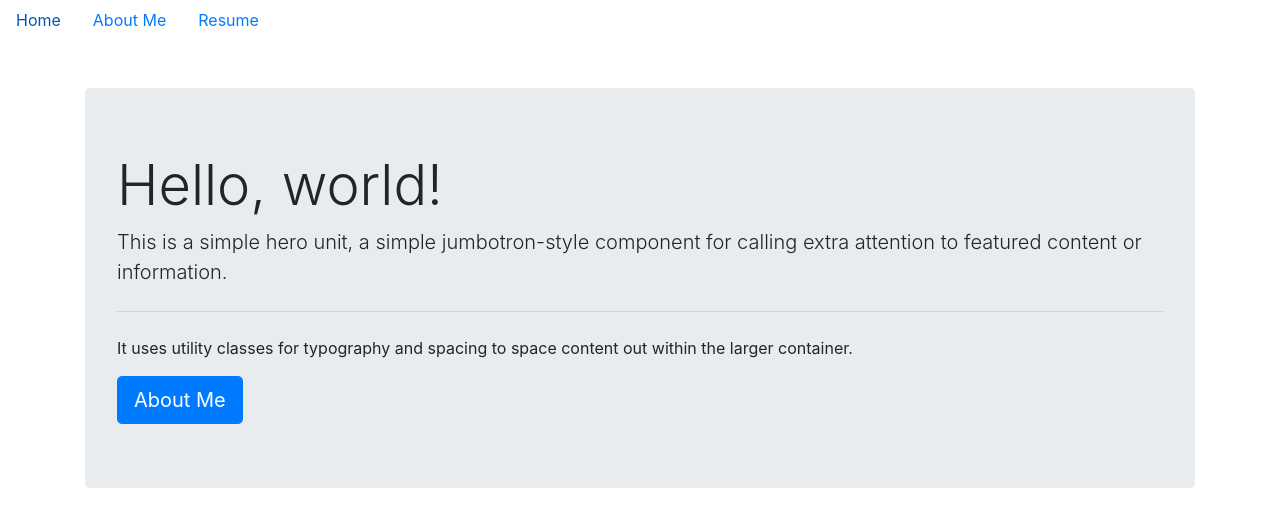
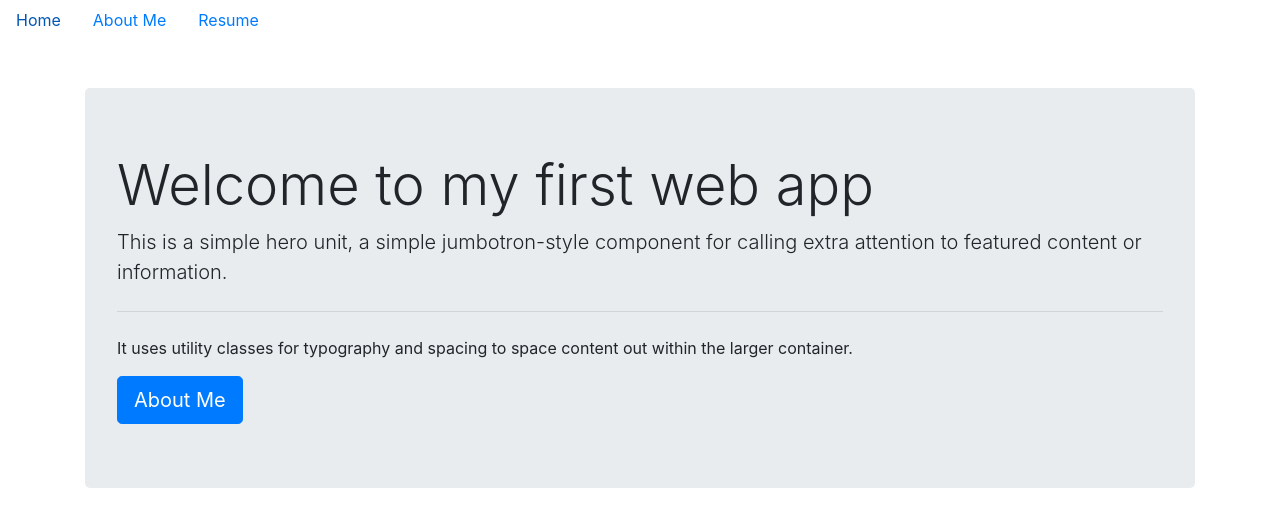
Before and after one commit to sasupa/Intro-to-Node, a website: page index.html in a window 1280 px wide. Drawn offline with nearby package versions, Linux system fonts and the light colour scheme.

Commit message:
updated index.html

```diff
--- a/index.html
+++ b/index.html
@@ -26,7 +26,7 @@
         <br>
         <br>
         <div class="jumbotron">
-            <h1 class="display-4">Hello, world!</h1>
+            <h1 class="display-4">Welcome to my first web app</h1>
             <p class="lead">This is a simple hero unit, a simple jumbotron-style component for calling extra attention to featured content or information.</p>
             <hr class="my-4">
             <p>It uses utility classes for typography and spacing to space content out within the larger container.</p>
```
